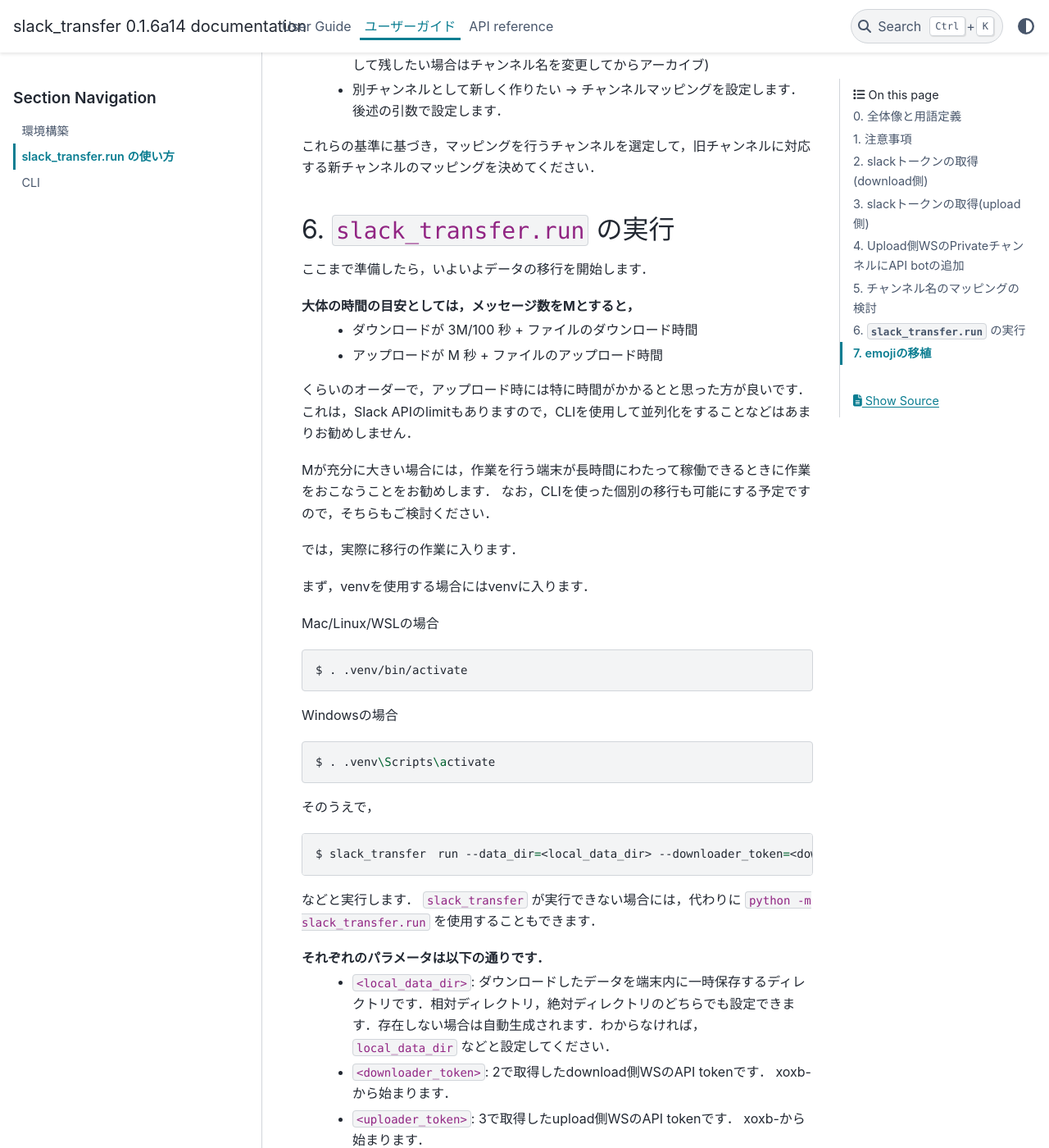
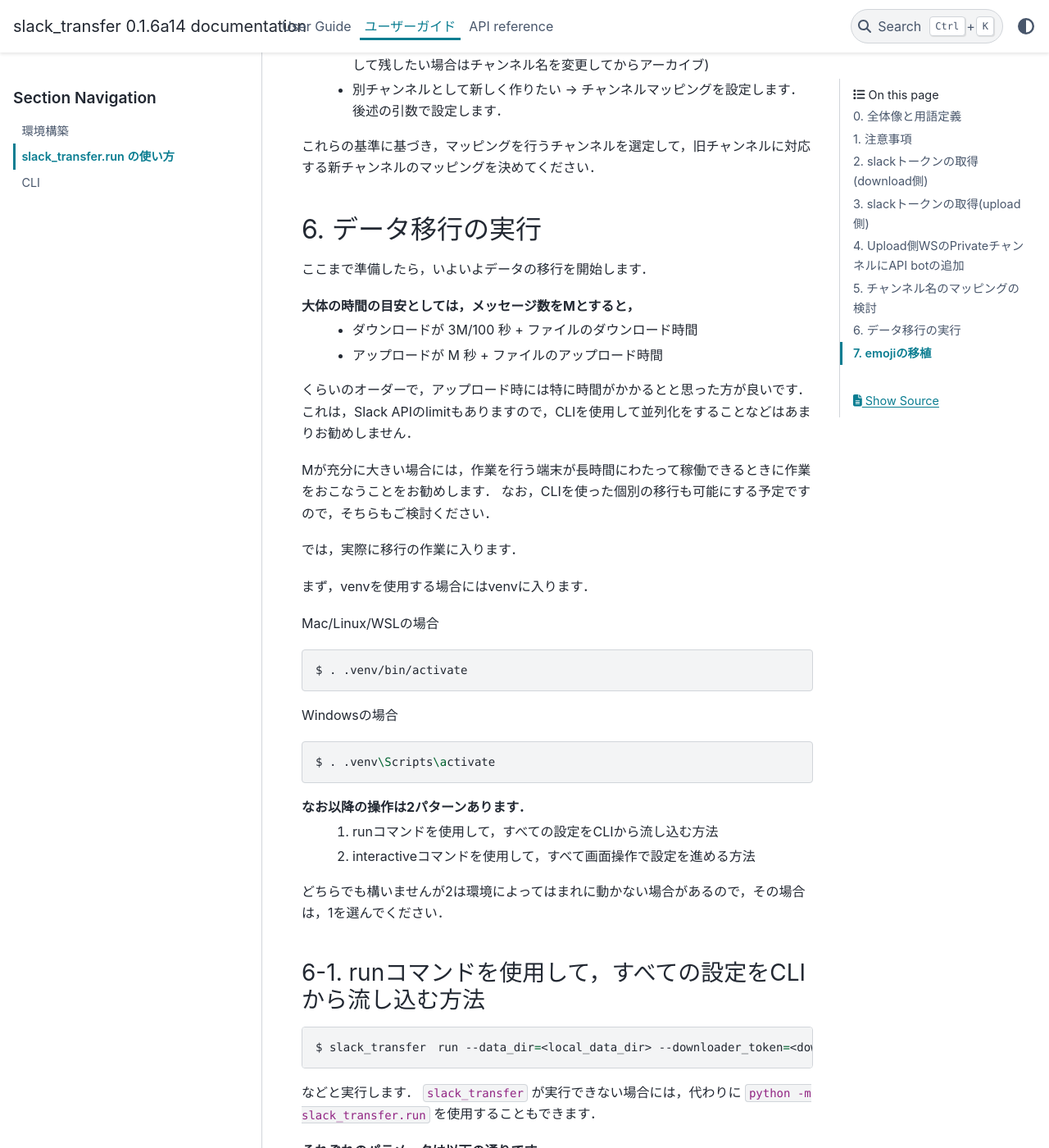
Before and after one commit to masanorihirano/slack_transfer, a Sphinx documentation site: the page built from docs/source/user_guide/run_ja.rst, in a window 1280 px wide and 1400 px high, scrolled down 13178 px. Shown: the whole window at 82% size. Built offline with Sphinx 7.4.7 and the PyData theme 0.15.4, drawn with Linux system fonts in a browser that asks for light colours; some of the changed text lies outside the part shown.

Commit message:
update documents

```diff
--- a/docs/source/user_guide/run_ja.rst
+++ b/docs/source/user_guide/run_ja.rst
@@ -220,7 +220,7 @@
 
 これらの基準に基づき，マッピングを行うチャンネルを選定して，旧チャンネルに対応する新チャンネルのマッピングを決めてください．
 
-6. :code:`slack_transfer.run` の実行
+6. データ移行の実行
 ---------------------
 ここまで準備したら，いよいよデータの移行を開始します．
 
@@ -250,7 +250,14 @@
 
     $ . .venv\Scripts\activate
 
-そのうえで，
+なお以降の操作は2パターンあります．
+ 1. runコマンドを使用して，すべての設定をCLIから流し込む方法
+ 2. interactiveコマンドを使用して，すべて画面操作で設定を進める方法
+
+どちらでも構いませんが2は環境によってはまれに動かない場合があるので，その場合は，1を選んでください．
+
+6-1. runコマンドを使用して，すべての設定をCLIから流し込む方法
+~~~~~~~~~~~~~~~~~~~~~
 
 .. code-block:: bash
 
@@ -277,6 +284,16 @@
 
     $ slack_transfer　run --data_dir=local_data_dir --downloader_token=xoxb-00000000000-0000000000000-xxxxxxxxxxxxxxxxxxxxxxxx --uploader_token=xoxb-0000000000000-0000000000000-xxxxxxxxxxxxxxxxxxxxxxxx --override --name_mappings=general:_general,random:_random
 
+6-2. interactiveコマンドを使用して，すべて画面操作で設定を進める方法
+~~~~~~~~~~~~~~~~~~~~~
+
+.. code-block:: bash
+
+    $ slack_transfer　interactive
+
+でプログラムを開始できます．あとは，指示に従って進めるだけです．
+
+
 7. emojiの移植
 ---------------------
 emojiは指定したディレクトリのemojisフォルダー内にダウンロードされます．必要に応じて，Uploader側の管理画面からアップロードして追加してください．
```
Also changed, not shown: docs/source/user_guide/environment_ja.rst (+43 -4 lines).
